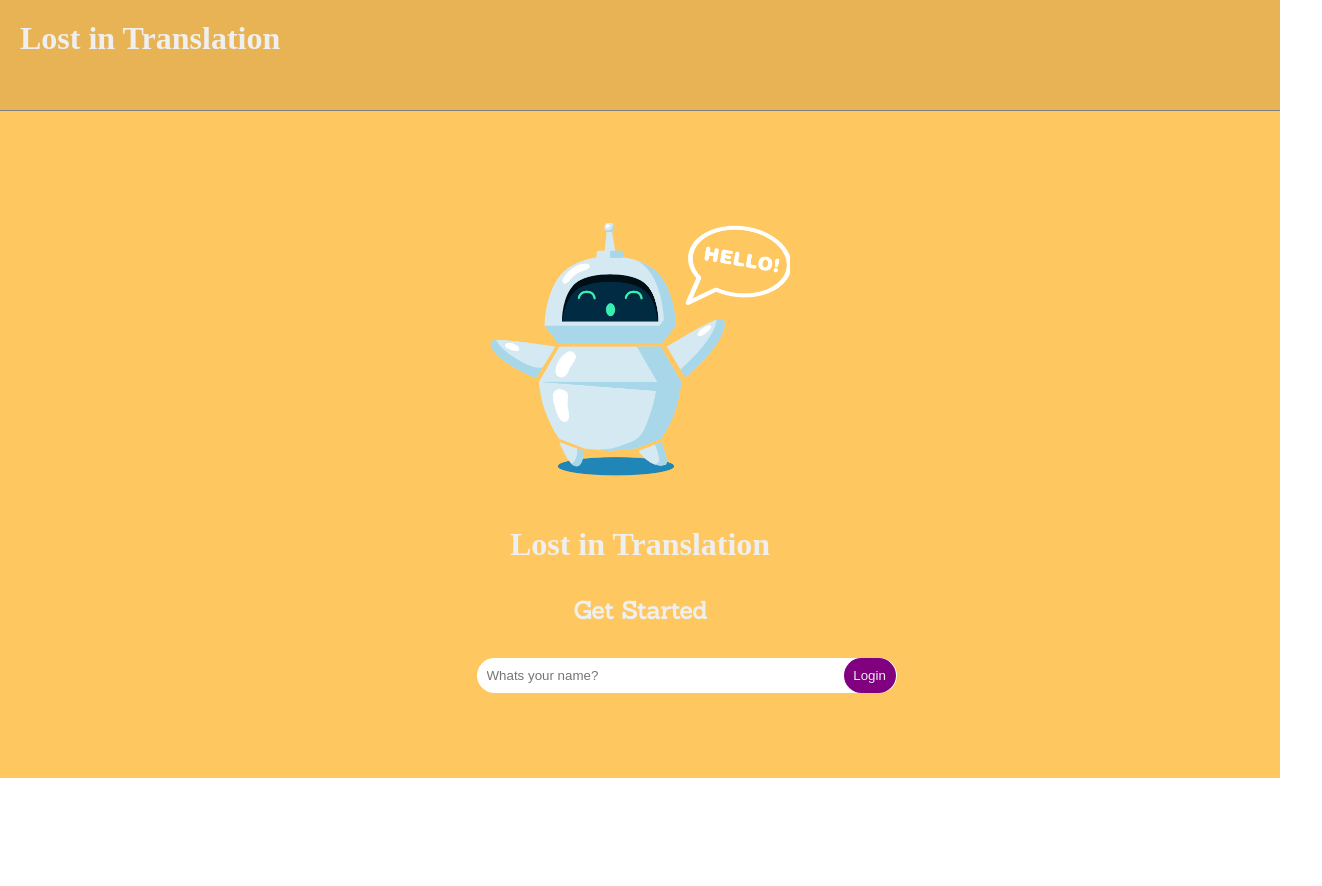
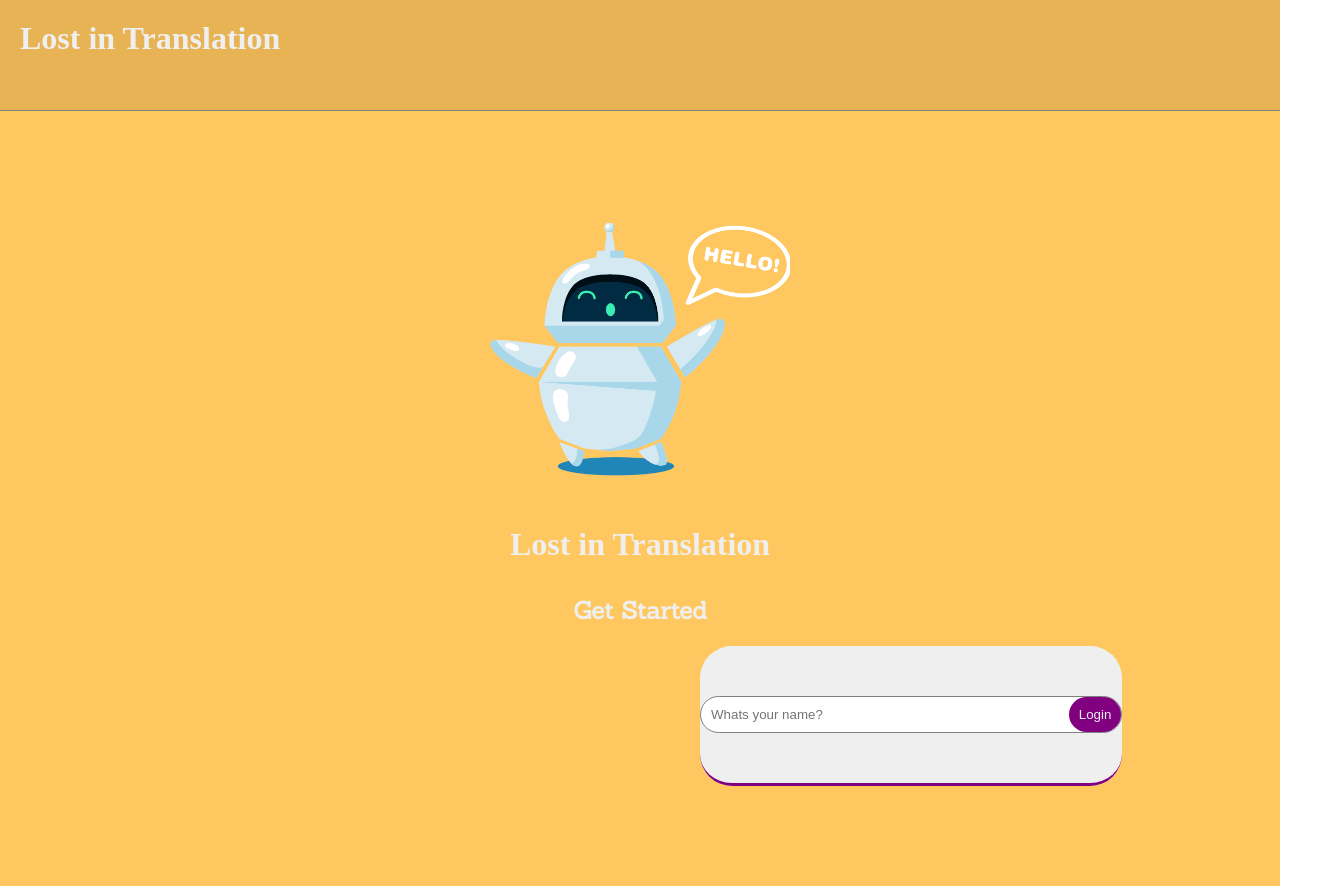
Before and after one commit to ChrisGiannikis/lost-in-translation, a React (Create React App) app: page / in a window 1280 px wide. Shown: the whole page, 1322 px wide, since content can reach past the window. Before the commit the page ends 800 px from the top, so only its background shows below. Built offline with nearby package versions, Linux system fonts and the light colour scheme; no server answers; a web font is replaced by a local one.

Commit message:
updated css

```diff
--- a/src/App.css
+++ b/src/App.css
@@ -1,8 +1,8 @@
-
 .App {
   text-align: center;
   background-color: #FFC75F;
   display: block;
+  padding-bottom: 100px;
 }
 .App header{
   text-align: center;
@@ -24,43 +24,44 @@ text-align: center;
 }
 
 .App fieldset{
+  background-color: #efefef;
+  margin: 0 700px 0 700px;
   border: #282c34;
-  width: 100%;
-  padding: 12px 20px;
-padding-bottom: 100px;
+  padding: 50px 0 50px 0;
+  box-shadow: #282c34;
+  outline:rgba(black, 0.3);
+  border-radius: 2em;
+  border-bottom: purple solid ;
 }
 .App label {
   top: 0;
   font-size: 1rem;
-  color: gray;
+
 }
 
 .login_btn{
   position: absolute;
   background-color: purple;
   color: #efefef;
-  padding: 0.610rem;
-  margin-left: 157px;
+  margin-top: -36px;
+  margin-left: 158px;
   z-index: 9999;
-  border: 0;
-  outline:rgba(black, 0.3);
-  border-radius: 5em;
-  justify-content: center;
+
  }
 
 .App input{
-  position: absolute;
+  display: block;
+  position: relative;
   width: 400px;
-  transform: translateX(-50%);
   padding: 0.750em;
-  box-shadow: 0 0.125em 0.3125em rgba(black, 0.3);
   margin: auto;
   border: 0;
   outline:rgba(black, 0.3);
   border-radius: 5em;
-  justify-content: center;
 
+ border:1px grey solid;
 }
+
 
 .translation_btn{
   position: absolute;
@@ -68,12 +69,15 @@ padding-bottom: 100px;
   color: #efefef;
   padding: 0.610rem;
   margin-left: 135px;
+  margin-top: -36px;
   z-index: 9999;
   border: 0;
   outline:rgba(black, 0.3);
   border-radius: 5em;
   justify-content: center;
 }
+
+
 
 .App button{
   background-color: purple;
--- a/src/components/Login.jsx
+++ b/src/components/Login.jsx
@@ -49,7 +49,7 @@ function Login() {
       </section>
       <fieldset>
         <label>
-          Name:
+
           <input type="text" placeholder='Whats your name?' value={username} onChange={(event) => setUsername(event.target.value)} required/>
 
       <button className='login_btn' type="submit" disabled={loading}>Login</button>
--- a/src/components/Translation.jsx
+++ b/src/components/Translation.jsx
@@ -38,8 +38,7 @@ function Translation({ onLogout }) {
   return (
     <div>
       <label>
-        Input Text:
-        <input type="text" value={inputText} onChange={(e) => setInputText(e.target.value)} />
+        <input placeholder='Enter text for translation' type="text" value={inputText} onChange={(e) => setInputText(e.target.value)} />
       </label>
       <button className="translation_btn" onClick={handleTranslate}>Translate</button>
       <br />
```
